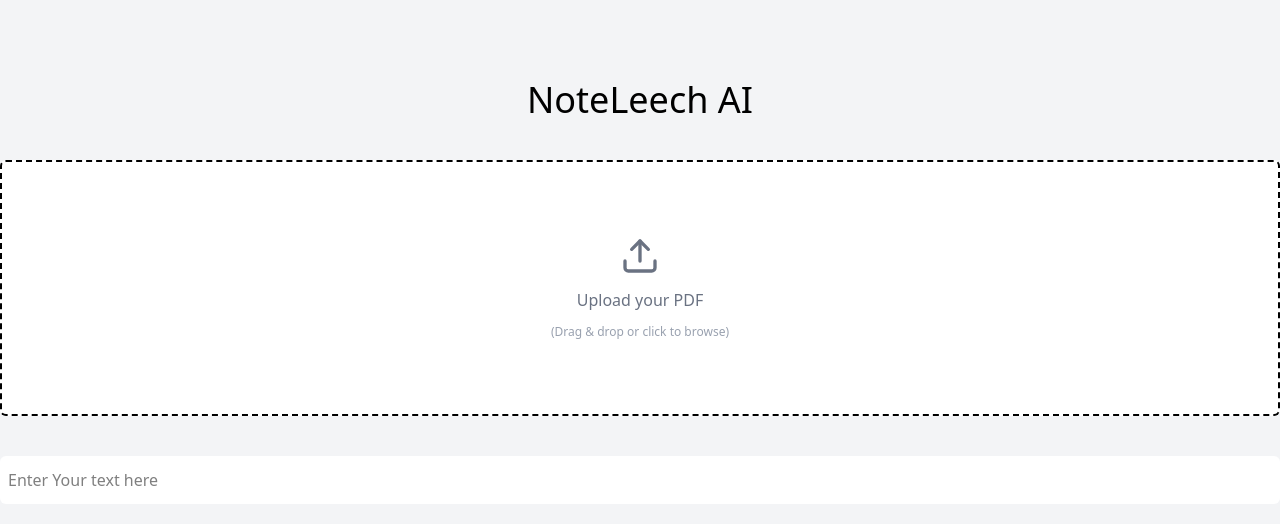
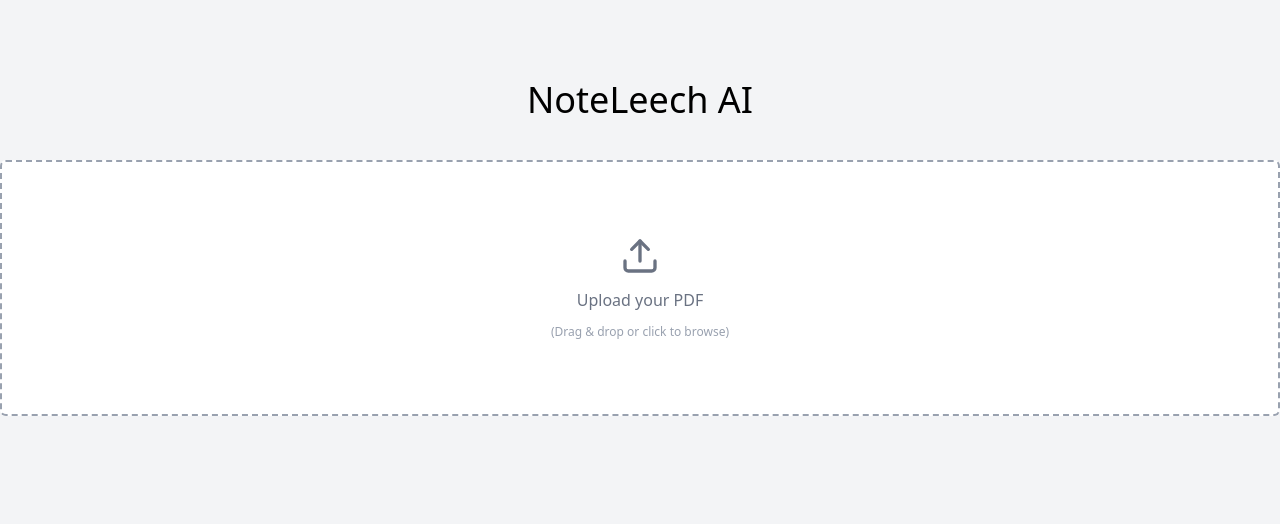
Before and after one commit to Adarsh29-10/NoteLeech-AI, a React (Vite) app in the folder frontend/: page /chat-with-pdf in a window 1280 px wide. Shown: the top 524 px of the page. Built offline with nearby package versions, Linux system fonts and the light colour scheme.

Commit message:
Enhance pdf upload functionality like drag drop and browse option

```diff
--- a/frontend/src/Components/Buttons/ChatWithPDF/ChatWithPDFButton.jsx
+++ /dev/null
@@ -1,9 +0,0 @@
-const ChatWithPDFButton = () =>{
-    return(
-        <button className='bg-green-500 hover:bg-green-600 rounded-lg px-8 py-4 text-white text-base font-semibold transition-colors duration-200 shadow-md w-full'>
-            Chat with PDF
-        </button>
-    )
-}
-
-export default ChatWithPDFButton
--- /dev/null
+++ b/frontend/src/Components/Buttons/ChatWithPdfButton/ChatWithPDFButton.jsx
@@ -0,0 +1,14 @@
+import { useNavigate } from "react-router-dom"
+
+const ChatWithPDFButton = () =>{
+    const navigate = useNavigate()
+    return(
+        <button
+            onClick={()=>navigate('/chat-with-pdf')}
+            className='bg-green-500 hover:bg-green-600 rounded-lg px-8 py-4 text-white text-base font-semibold transition-colors duration-200 shadow-md w-full'>
+            Chat with PDF
+        </button>
+    )
+}
+
+export default ChatWithPDFButton
--- a/frontend/src/Components/ChatWithPDF/ChatWithPDF.jsx
+++ b/frontend/src/Components/ChatWithPDF/ChatWithPDF.jsx
@@ -1,7 +1,9 @@
-import React from 'react';
+import React, {useState} from 'react';
 import UploadPdfBox from './UploadPdfBox/UploadPdfBox';
 
 const ChatWithPDF = () => {
+    const [uploadedFile, setUploadedFile] = useState(null);
+
     return (
         <>
             <div className='min-h-screen bg-gray-100 '>
@@ -10,17 +12,23 @@ const ChatWithPDF = () => {
                     {/* heading */}
                     <h1 className='pt-20 text-4xl'>NoteLeech AI</h1>
 
-                    {/* upload pdf section */}
-                    <UploadPdfBox />
+                    {!uploadedFile ? (
+                        <UploadPdfBox onFileAccepted={(file) => setUploadedFile(file)} />
+                    ) : (
+                        <div className="text-center">
+                        <h2 className="text-xl font-medium">✅ File Uploaded</h2>
+                        <p>{uploadedFile.name}</p>
+                        </div>
+                    )}
 
                     {/* Chat section */}
-                    <div>
+                    {/* <div>
                         <input
                             type="text"
                             placeholder='Enter Your text here'
                             className='h-10  sm:h-12 sm:w-7xl bg-white text-black px-2 rounded-md outline-none'
                             />
-                    </div>
+                    </div> */}
                 </div>
 
 
--- a/frontend/src/Components/ChatWithPDF/UploadPdfBox/UploadPdfBox.jsx
+++ b/frontend/src/Components/ChatWithPDF/UploadPdfBox/UploadPdfBox.jsx
@@ -1,10 +1,28 @@
 import React from 'react';
 import { UploadIcon } from 'lucide-react';
+import {useDropzone} from 'react-dropzone'
 
-const UploadPdfBox = () => {
+const UploadPdfBox = ({ onFileAccepted }) => {
+    const { getRootProps, getInputProps, isDragActive } = useDropzone({
+        accept: { "application/pdf": [".pdf"] },
+        maxSize: 10 * 1024 * 1024, // 10MB
+        multiple: false,
+        onDrop: (acceptedFiles) => {
+        if (acceptedFiles && acceptedFiles.length > 0) {
+            onFileAccepted(acceptedFiles[0]); // send file back to parent
+        }
+        },
+    });
+
     return (
         <div
-            className='bg-white h-64 w-7xl border-2 border-dashed flex items-center justify-center flex-col gap-3 rounded-md hover:border-blue-500 transition-colors"'>
+            {...getRootProps()}
+            className={`bg-white h-64 w-7xl border-2 border-dashed flex items-center justify-center flex-col gap-3 rounded-md hover:border-blue-500 transition-colors
+            ${isDragActive ? "border-blue-500 bg-blue-50" : "border-gray-400"}`
+            }
+        >
+
+            <input {...getInputProps()} />
 
             <UploadIcon size={40} className='text-gray-500' />
             <h1 className='text-gray-500'>Upload your PDF</h1>
--- a/frontend/src/Components/LandingPage/LandingPage.jsx
+++ b/frontend/src/Components/LandingPage/LandingPage.jsx
@@ -1,6 +1,6 @@
 import React from 'react';
 import LandingPageCards from '../Cards/LandingPageCards/LandingPageCards';
-import ChatWithPDFButton from '../Buttons/ChatWithPDF/ChatWithPDFButton';
+import ChatWithPDFButton from '../Buttons/ChatWithPdfButton/ChatWithPDFButton';
 import CreateMagicalNotesButton from '../Buttons/CreateMagicalNotes/CreateMagicalNotesButton';
 import LandingPageImage from '../../images/LandingPage.png';
 import bg from '../../images/bg.jpg';
```
